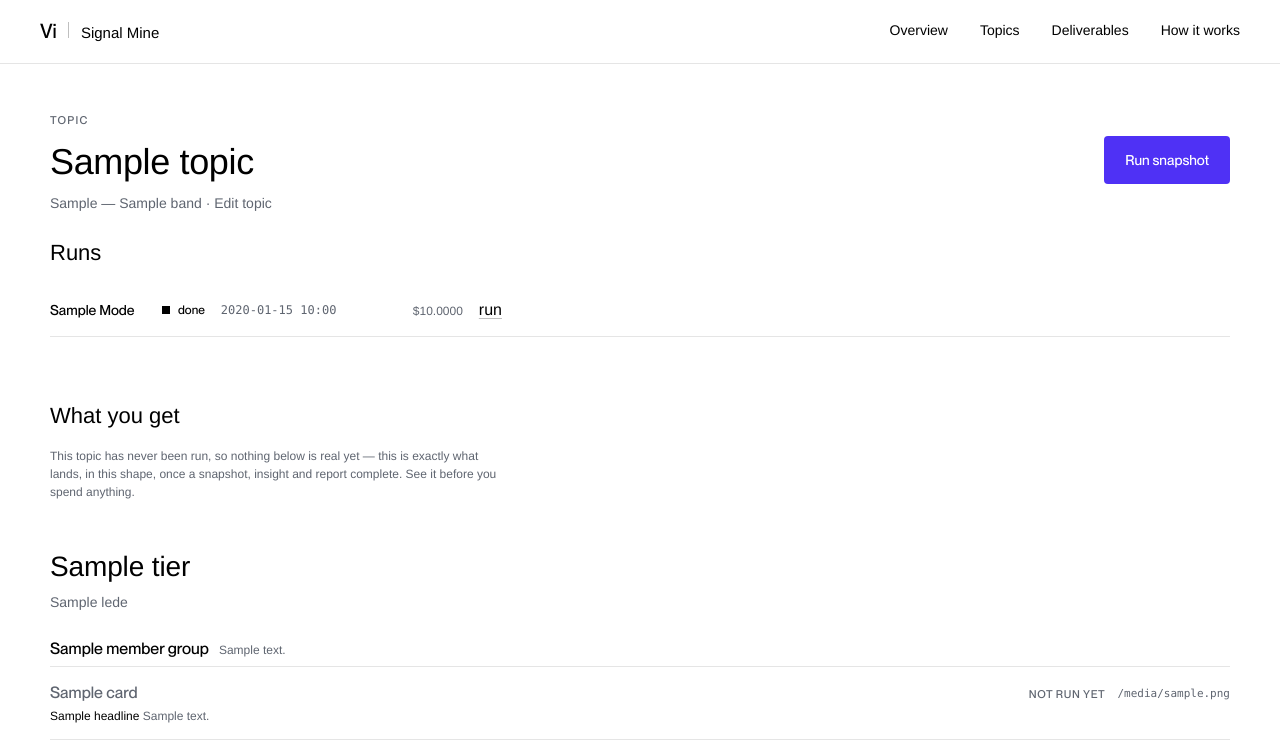
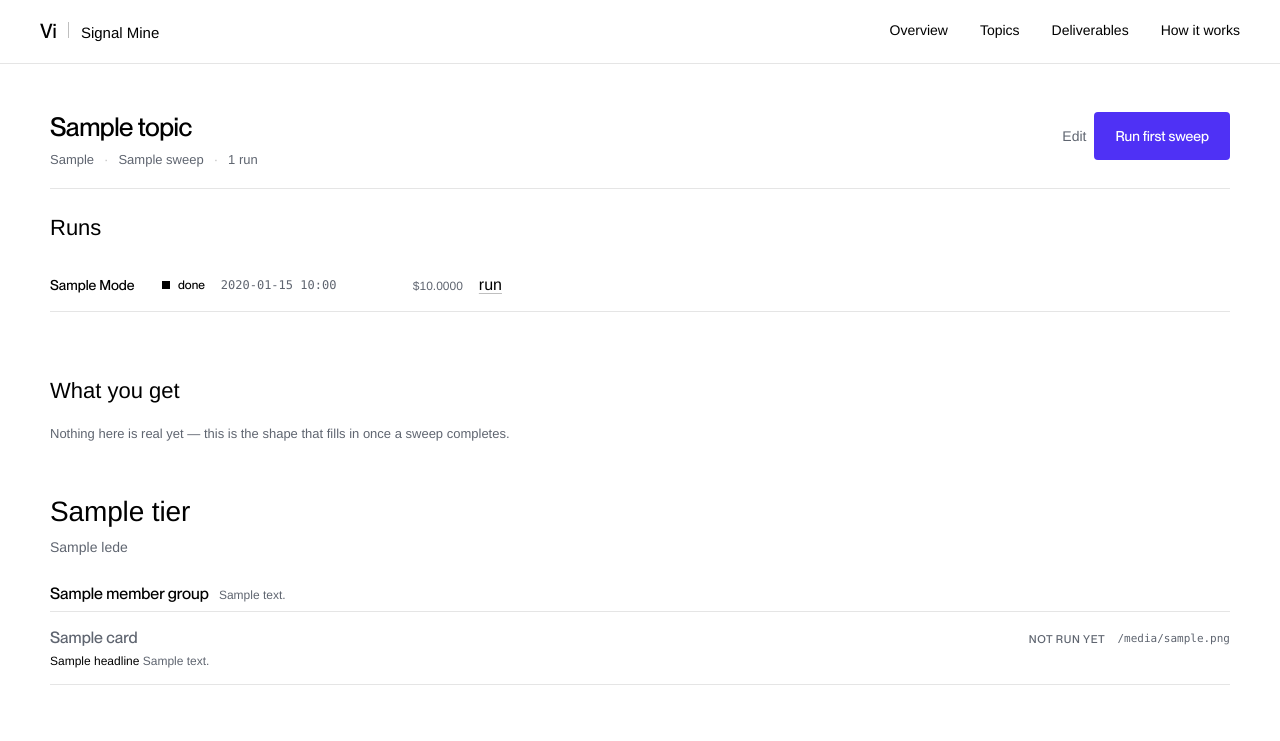
Before and after one commit to daniellazar-cpu/vi-signal-mine, a FastAPI app: template vsm/ui/templates/topic_detail.html in a window 1280 px wide. Shown: the top 741 px of the page. Run offline with FastAPI, Linux system fonts and the light colour scheme; the template is opened without the code that fills it: most values are stand-ins (such as "Sample title", 1, 10 or a date in 2020); some libraries are stand-ins or nearby versions; some web fonts are replaced.

Commit message:
Give every screen the conventional page header, and one vocabulary
Every working screen opened with six blocks at similar weight: an h1 repeating
the topic the breadcrumb already showed, a prose caption, and a five-field
definition grid. That is what "ten chrome elements before any content" was.

Now `page_header` — title, one metadata line, actions on the right. The title is
the screen name, because the breadcrumb carries the topic; repeating it is what
made the heading wrap to two lines on every run screen. The caption's content
moves behind the (i) beside the title rather than being deleted. Applied to
insight, snapshot, run and topic.

Chrome blocks before the first content, per screen: topic 1, confirm 2, snapshot
3, insight 3. The report keeps 8 and should — it is a document with a cover.

**One vocabulary, shared.** `vsm/modes/vocabulary.py` is now the single source
for the plain-language names, imported by both the renderer and the report
writer. A term translated on the screen but not in the file a client receives is
worse than translating neither, because the deliverable then disagrees with the
screen about what the same figure is called.

`band` is banned outright — it means both how wide a sweep is and what kind of
venue a site is, and two meanings on one word is how a vocabulary rots. It
turned out to be leaking in three places beyond the interface: the flow rail,
the client-facing methodology document ("Spend band: probe") and the
worth-considering document ("Raising the spend band"). All three now say sweep
size. Likewise `Mine run` in the browser tab title, which the mode-label pass
had missed because it is outside the page body.

693 passed, 2 skipped.

Co-Authored-By: Claude Opus 5 <noreply@anthropic.com>

```diff
--- a/vsm/modes/report.py
+++ b/vsm/modes/report.py
@@ -43,6 +43,7 @@ from __future__ import annotations
 from typing import Any, Mapping, Sequence
 
 from vsm.analysis.corroborate import CORROBORATED_AT, Finding
+from vsm.modes.vocabulary import SWEEP_SIZE
 from vsm.storage import ReadDeadline, read_required
 from vsm.analysis.momentum import NO_BASELINE
 from vsm.guards.advisory import assert_advisory
@@ -429,7 +430,10 @@ def run_report(
         )
     considering_lines.extend(model_considerations)
     generic_suggestion = guard_only(
-        "Raising the spend band on the next sweep is worth considering if "
+        # "band" is banned from anything a reader sees, and these strings go to
+        # a client inside the methodology and worth-considering documents — the
+        # same vocabulary problem one layer deeper than the interface.
+        "Running a wider sweep next time is worth considering if "
         "broader venue coverage is wanted.",
         where="worth_considering.md",
     )
@@ -473,7 +477,8 @@ def run_report(
         f"Topic: {topic.name} ({topic.therapeutic_area}). "
         f"Brand: {topic.brand or '(none)'}. Molecule (INN): {topic.molecule or '(none)'}. "
         f"Competitors tracked: {', '.join(topic.competitors) or '(none)'}. "
-        f"Spend band: {band.name} ({band.queries_per_cluster} queries, "
+        f"Sweep size: {SWEEP_SIZE.get(band.name, band.name)} "
+        f"({band.queries_per_cluster} queries, "
         f"{band.page_fetches_per_cluster} page fetches per cluster).",
         "",
         "## Where",
--- /dev/null
+++ b/vsm/modes/vocabulary.py
@@ -0,0 +1,30 @@
+"""Plain-language names for internal terms, shared by the artifacts and the UI.
+
+The interface and the generated documents have to agree, and they are produced
+by different code: `vsm/ui/render.py` renders a screen, `vsm/modes/report.py`
+writes a file a client receives. A term translated in one and not the other is
+worse than translating neither, because the screen and the deliverable then
+disagree about what the same figure is called.
+
+`band` is banned from anything a reader sees. It means two unrelated things —
+how wide a collection run is, and what kind of venue a site is — and two
+meanings on one word is how a vocabulary rots.
+"""
+
+from __future__ import annotations
+
+__all__ = ["SWEEP_SIZE", "MODE_LABEL"]
+
+#: `spend_band` values, in words.
+SWEEP_SIZE: dict[str, str] = {
+    "probe": "Narrow",
+    "standard": "Standard",
+    "deep": "Wide",
+}
+
+#: Run modes as what the step does, not the internal verb.
+MODE_LABEL: dict[str, str] = {
+    "mine": "Collection",
+    "insight": "Analysis",
+    "report": "Report",
+}
--- a/vsm/ui/app.py
+++ b/vsm/ui/app.py
@@ -48,6 +48,7 @@ from vsm.topics.model import BANDS
 from vsm.ui.overview import artifacts_to_warm, build_overview
 from vsm.ui.content import (
     DEFINITIONS,
+    MODE_LABELS,
     DELETE_WARNING,
     DELIVERABLE_GROUPS,
     DELIVERABLE_TIERS,
@@ -69,6 +70,7 @@ from vsm.ui.content import (
     explainer,
 )
 from vsm.ui.render import (
+    sweep_size,
     fmt_date_long,
     fmt_dt,
     forest_plot_svg,
@@ -534,6 +536,7 @@ def create_app(topic_store: Any | None = None, run_store: Any | None = None) ->
     )
     env.filters["usd"] = usd
     env.filters["pct"] = pct
+    env.filters["sweep_size"] = sweep_size
     env.filters["net"] = net_stance_text
     # The compact variant, for cells too narrow for the full reason. Still
     # says "not read" rather than showing a dash — see net_stance_short.
@@ -553,6 +556,7 @@ def create_app(topic_store: Any | None = None, run_store: Any | None = None) ->
     # Available to every template so `define()` can be used anywhere a term
     # first appears, without each route remembering to pass it.
     env.globals["definitions"] = DEFINITIONS
+    env.globals["MODE_LABELS"] = MODE_LABELS
     env.globals["tagline"] = TAGLINE
     env.globals["ephemeral_storage_notice"] = EPHEMERAL_STORAGE_NOTICE
     env.globals["read_only_control_note"] = READ_ONLY_CONTROL_NOTE
--- a/vsm/ui/content.py
+++ b/vsm/ui/content.py
@@ -584,3 +584,8 @@ DEFINITIONS: dict[str, tuple[str, str]] = {
         "to a site nobody asked, and only one of those is a finding.",
     ),
 }
+
+
+#: Run modes as verbs. `mine` is an internal word for what the step does, and
+#: "Mine run" told a reader nothing they could act on.
+from vsm.modes.vocabulary import MODE_LABEL as MODE_LABELS
--- a/vsm/ui/render.py
+++ b/vsm/ui/render.py
@@ -129,6 +129,20 @@ def net_stance_short(value: float | None, which: str | None = None) -> str:
         return "not read"
     sign = "+" if value >= 0 else ""
     return f"{sign}{value:.2f}"
+
+
+#: Sweep size in plain words. "probe / standard / deep" are internal names for
+#: how wide and how expensive a collection run is; "band" is banned from the
+#: interface because it also means something unrelated (venue band 1/2/3).
+from vsm.modes.vocabulary import SWEEP_SIZE as _SWEEP_SIZE
+
+
+def sweep_size(value: str | None) -> str:
+    """The band's plain-language name, or the raw value if it is unrecognised —
+    showing an unknown band verbatim is better than hiding it behind a guess."""
+    if not value:
+        return "—"
+    return _SWEEP_SIZE.get(value, value)
 
 
 def fmt_dt(value: str | None) -> str:
--- a/vsm/ui/templates/_macros.html
+++ b/vsm/ui/templates/_macros.html
@@ -3,6 +3,39 @@
    no way to know which value belongs to which label, and the sibling
    `.meta-grid` pattern in this same codebase already does it correctly.
    Values are plain text; Jinja's autoescape covers them. #}
+{% macro page_header(title, meta=[], tip="") %}
+{#
+  The conventional page header: title, one metadata line, actions on the right.
+
+  Replaces a stack of six blocks that opened every screen — an h1 repeating the
+  topic the breadcrumb already showed, a prose caption, and a five-field
+  definition grid, all at similar weight. The title is now just the screen name
+  because the breadcrumb above carries the topic, which is how every product in
+  this category does it.
+
+  `meta` is a list of already-rendered strings joined by middots. `tip` is a
+  DEFINITIONS key: what the caption used to say moves behind the (i) rather than
+  being deleted — depth kept, not addressed to the reader on arrival.
+
+  `caller()` supplies the actions, so the primary button sits in the header
+  where it belongs instead of halfway down the page.
+#}
+<header class="page-header">
+  <div class="page-header-main">
+    <h1 class="page-title">{{ title }}{% if tip %} {{ info(tip) }}{% endif %}</h1>
+    {% if meta %}
+    <p class="page-meta">
+      {%- for item in meta %}<span>{{ item }}</span>{% endfor -%}
+    </p>
+    {% endif %}
+  </div>
+  {% if caller is defined %}<div class="page-actions">{{ caller() }}</div>{% endif %}
+</header>
+{% endmacro %}
+
+{# Superseded by `page_header`. Kept only where a genuine definition grid is
+   still the right thing — see `confirm.html`, where the four facts being
+   committed to deserve individual weight. #}
 {% macro title_block(items) %}
 <dl class="title-block">
   {% for label, value in items %}
@@ -21,7 +54,7 @@
 <div class="table-scroll" tabindex="0" role="region" aria-label="{{ label }}">
 {% endmacro %}
 
-{# The in-flow rail: Topics / topic name / band, then the three stages —
+{# The in-flow rail: Topics / topic name / sweep size, then the three stages —
    Snapshot, Insight, Report — each a link when that stage exists for this
    topic's current run chain, plain text when it does not yet. `flow` is
    the dict app.py's `_flow_chain` returns; `current` is one of
@@ -45,7 +78,9 @@
     <span class="flow-rail-sep" aria-hidden="true">/</span>
     {% if topic is not none %}
     <a href="/topics/{{ topic.topic_id }}" class="flow-rail-topic">{{ topic.name }}</a>
-    <span class="flow-rail-band">{{ topic.spend_band }} band</span>
+    {# "band" is banned from the interface: it also means venue band 1/2/3,
+       and two meanings on one word is how a vocabulary rots. #}
+    <span class="flow-rail-band">{{ topic.spend_band|sweep_size }} sweep</span>
     {% else %}
     <span class="flow-rail-topic">topic no longer exists</span>
     {% endif %}
--- a/vsm/ui/templates/topic_detail.html
+++ b/vsm/ui/templates/topic_detail.html
@@ -1,24 +1,24 @@
 {% extends "_base.html" %}
-{% from "_macros.html" import deliverable_tiers %}
+{% from "_macros.html" import deliverable_tiers, page_header, info %}
 {% block title %}{{ topic.name }} — Vi Signal Mine{% endblock %}
 {% block content %}
 <div class="page page-wide">
-<p class="eyebrow">Topic</p>
-<section class="page-head">
-  <h1>{{ topic.name }}</h1>
-  <a class="btn btn-primary" href="/topics/{{ topic.topic_id }}/confirm">{% if has_run %}Run new snapshot{% else %}Run snapshot{% endif %}</a>
-</section>
-<p class="page-caption">
-  {% if topic.therapeutic_area %}{{ topic.therapeutic_area }} — {% endif %}{{ topic.spend_band }} band
-  {% if storage_is_durable() %}· <a class="link-back" href="/topics/{{ topic.topic_id }}/edit">Edit topic</a>{% endif %}
-</p>
+{% call page_header(topic.name,
+     [topic.therapeutic_area if topic.therapeutic_area else "no area set",
+      topic.spend_band|sweep_size ~ " sweep",
+      (history|length ~ " run" ~ ("" if history|length == 1 else "s")) if history else "never run"]) %}
+  {% if storage_is_durable() %}
+  <a class="link-back" href="/topics/{{ topic.topic_id }}/edit">Edit</a>
+  {% endif %}
+  <a class="btn btn-primary" href="/topics/{{ topic.topic_id }}/confirm">{% if has_run %}New sweep{% else %}Run first sweep{% endif %}</a>
+{% endcall %}
 
 <h2>Runs</h2>
 {% if history %}
 <ul class="run-history">
   {% for run in history %}
   <li>
-    <span class="run-mode">{{ run.mode }}</span>
+    <span class="run-mode">{{ MODE_LABELS.get(run.mode, run.mode) }}</span>
     <span class="status-badge status-{{ run.status }}">{{ run.status|replace("_", " ") }}</span>
     <span class="run-date">{{ run.started_at|dt }}</span>
     <span class="cell-sub">{{ run.cost_usd|usd(4) }}</span>
@@ -36,10 +36,8 @@
 {% endif %}
 
 <h2>What you get</h2>
-{% if has_run %}
-<p class="body-text field-note">Real where the latest complete run reached that stage, pending where it has not yet.</p>
-{% else %}
-<p class="body-text field-note">This topic has never been run, so nothing below is real yet — this is exactly what lands, in this shape, once a snapshot, insight and report complete. See it before you spend anything.</p>
+{% if not has_run %}
+<p class="page-meta"><span>Nothing here is real yet — this is the shape that fills in once a sweep completes.</span></p>
 {% endif %}
 {{ deliverable_tiers(tiers) }}
 </div>
```
Also changed, not shown: tests/test_ui_layers.py (+89 -0 lines), vsm/ui/templates/insight.html (+19 -22 lines), vsm/ui/templates/run.html (+10 -15 lines), vsm/ui/templates/snapshot.html (+7 -15 lines).
